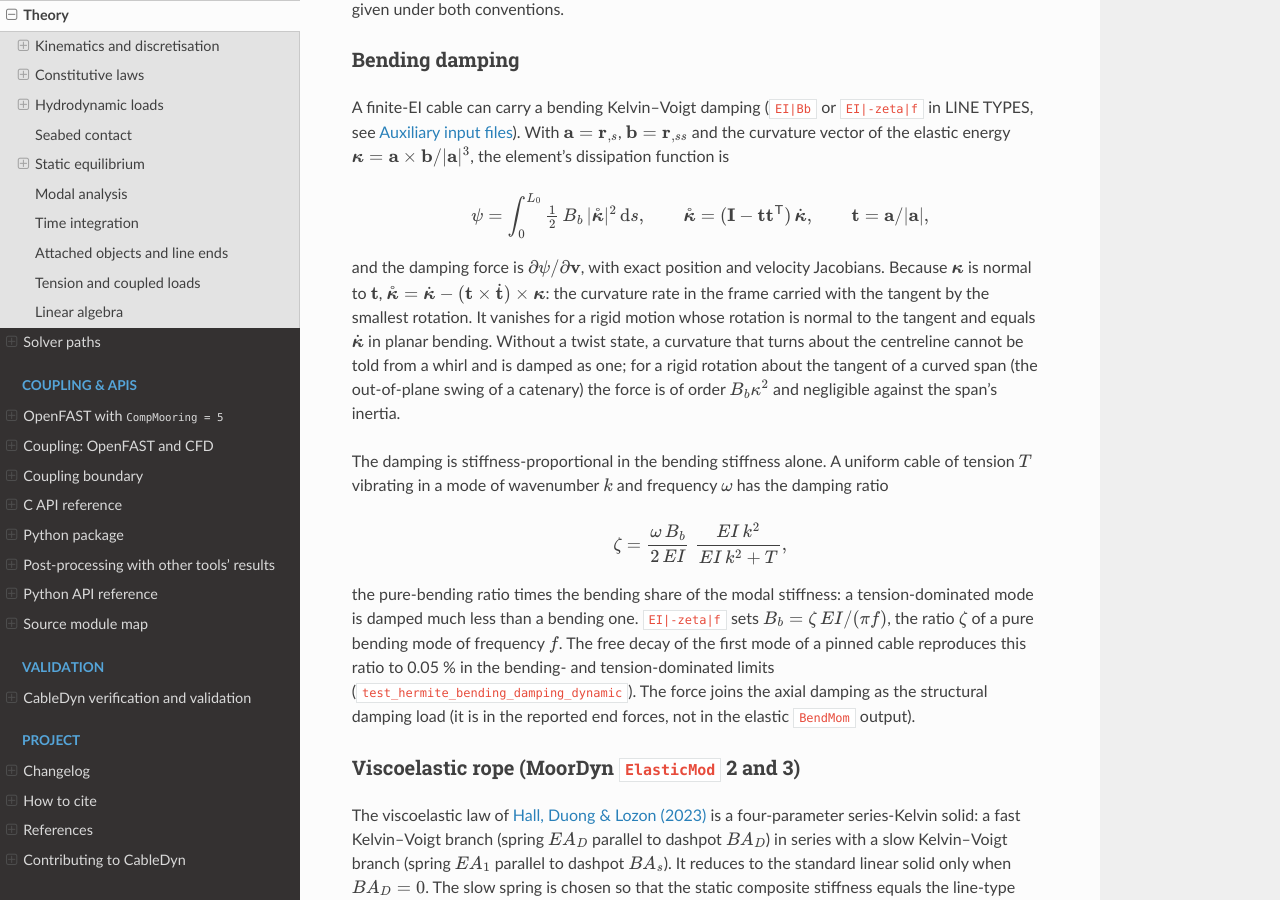
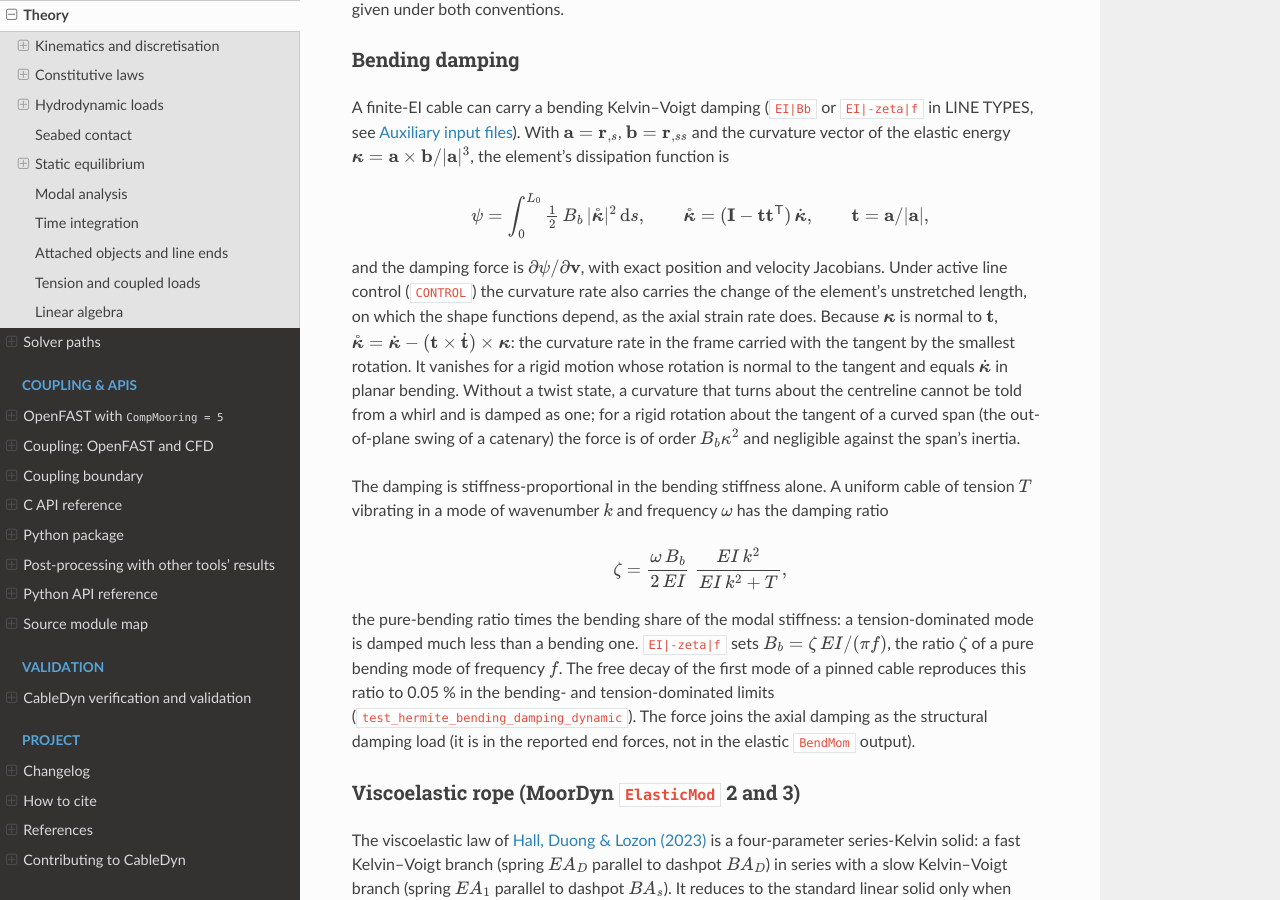
Before and after one commit to SMI-Lab-Inha/CableDyn, a Sphinx documentation site: the page built from doc/theory.rst, in a window 1280 px wide and 900 px high, scrolled down 15865 px. Built offline with Sphinx 7.4.7 and the Read the Docs theme 3.1.0, drawn with Linux system fonts in a browser that asks for light colours.

Commit message:
fix: include the controlled-length rate in the bending damping
Under active line control an element's unstretched length L changes,
and the Hermite shape functions depend on it: a = p/L + g and
b = P/L^2 + G/L, with p, P the end-position parts and g, G the tangent
handle parts. At fixed DOFs the curvature therefore still changes, and
the damping took its rate from the DOF rates alone, so payout and
haul-in were not damped (or damped wrongly) in bending.

The kernel takes l0_dot: the rates of a and b gain -(L'/L) a_pos and
-(L'/L)(2 b_pos + b_tan), and their dependence on the DOFs joins Kq;
Kv is unchanged. The structural-damping helper passes l0_dot as it
does for the axial strain rate (the node recovery keeps its fixed-
length form). The kernel test checks the force against d psi/d v of the
dissipation function built from the public curvature with its rate by
central differences in the DOFs and the length (1.6e-8), that a length
change alone is damped, and the Jacobians with a length rate (1e-10).

Signed-off-by: Jae Hoon Seo <jaehoon.seo@inha.ac.kr>

```diff
--- a/doc/theory.rst
+++ b/doc/theory.rst
@@ -854,7 +854,9 @@ dissipation function is
    \qquad \mathbf{t} = \mathbf{a}/\lvert\mathbf{a}\rvert ,
 
 and the damping force is :math:`\partial\psi/\partial\mathbf{v}`, with exact position and velocity
-Jacobians. Because :math:`\boldsymbol{\kappa}` is normal to :math:`\mathbf{t}`,
+Jacobians. Under active line control (``CONTROL``) the curvature rate also carries the change of
+the element's unstretched length, on which the shape functions depend, as the axial strain rate
+does. Because :math:`\boldsymbol{\kappa}` is normal to :math:`\mathbf{t}`,
 :math:`\mathring{\boldsymbol{\kappa}} = \dot{\boldsymbol{\kappa}} - (\mathbf{t}\times\dot{\mathbf{t}})
 \times\boldsymbol{\kappa}`: the curvature rate in the frame carried with the tangent by the smallest
 rotation. It vanishes for a rigid motion whose rotation
```
Also changed, not shown: 3 other files.
